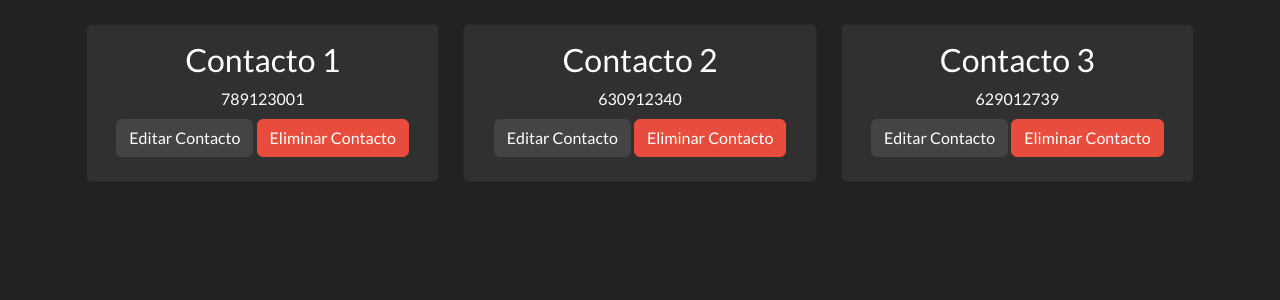
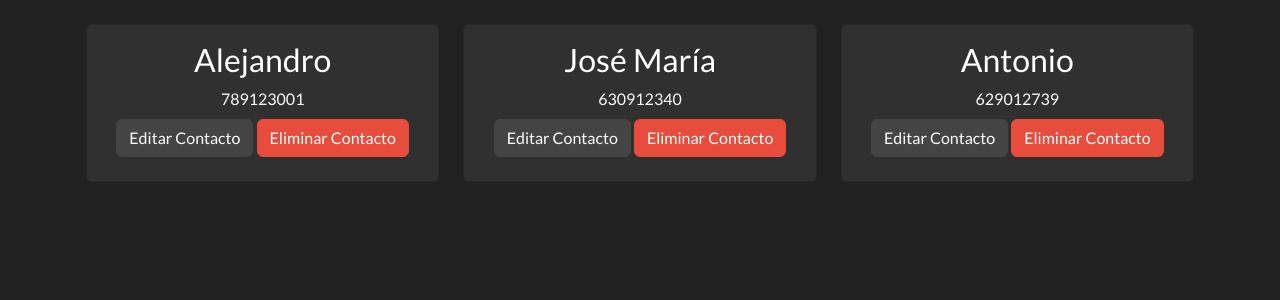
Before and after one commit to alejandroalsa/APP-Contact, a PHP site: page / in a window 1280 px wide. Shown: the part 82-382 px from the top of the page. Run offline with PHP 8.4, Linux system fonts and the light colour scheme; some libraries are stand-ins or nearby versions.

Commit message:
Definimos una lista de contactos para testear el contenido dinámico en HTML con PHP.
Signed-off-by: Alejandro Alfaro Sanchez <alejandro@alejandroalsa.es>

```diff
--- a/index.html
+++ b/index.php
@@ -1,3 +1,17 @@
+<!--------------------------------------------------------->
+<!---- Lista de Contactos PHP (Definimos el contenido) ---->
+<!--------------------------------------------------------->
+<?php
+$contactos = [
+    ["nombre" => "Alejandro", "numero_telefono" => "789123001"],
+    ["nombre" => "José María", "numero_telefono" => "630912340"],
+    ["nombre" => "Antonio", "numero_telefono" => "629012739"],
+];
+?>
+<!--------------------------------------------------------->
+<!---- Lista de Contactos PHP (Definimos el contenido) ---->
+<!--------------------------------------------------------->
+
 <!DOCTYPE html>
 <html lang="es">
 <head>
@@ -5,7 +19,7 @@
     <meta name="viewport" content="width=device-width, initial-scale=1.0">
 
 <!--------------------------------->
-<!------------ Bootstrap ---------->
+<!------------ Lista de Contactos PHP ---------->
 <!--------------------------------->
     <link
         rel="stylesheet"
@@ -68,38 +82,18 @@
                     <!----------------------------------------------------------------------->
                     <!------- Tarjetas de Contactos ------>
                     <!----------------------------------------------------------------------->
+                    <?php foreach ($contactos as $contacto) : ?>
                         <div class="col-md-4 mb-3">
                             <div class="card text-center">
                                 <div class="card-body">
-                                <h3 class="card-title text-capitalize">Contacto 1</h3>
-                                <p class="m-2">789123001</p>
+                                    <h3 class="card-title text-capitalize"><?= $contacto["nombre"]?></h3>
+                                    <p class="m-2"><?= $contacto["numero_telefono"]?></p>
                                     <a href="#" class="btn btn-secondary mb-2">Editar Contacto</a>
                                     <a href="#" class="btn btn-danger mb-2">Eliminar Contacto</a>
                                 </div>
                             </div>
                         </div>
-
-                    <div class="col-md-4 mb-3">
-                        <div class="card text-center">
-                            <div class="card-body">
-                                <h3 class="card-title text-capitalize">Contacto 2</h3>
-                                <p class="m-2">630912340</p>
-                                <a href="#" class="btn btn-secondary mb-2">Editar Contacto</a>
-                                <a href="#" class="btn btn-danger mb-2">Eliminar Contacto</a>
-                            </div>
-                        </div>
-                    </div>
-
-                    <div class="col-md-4 mb-3">
-                        <div class="card text-center">
-                            <div class="card-body">
-                                <h3 class="card-title text-capitalize">Contacto 3</h3>
-                                <p class="m-2">629012739</p>
-                                <a href="#" class="btn btn-secondary mb-2">Editar Contacto</a>
-                                <a href="#" class="btn btn-danger mb-2">Eliminar Contacto</a>
-                            </div>
-                        </div>
-                    </div>
+                    <?php endforeach ?>
                     <!----------------------------------------------------------------------->
                     <!------- Tarjetas de Contactos ------>
                     <!----------------------------------------------------------------------->
```
Lines whose indentation alone changed are shown as unchanged.
